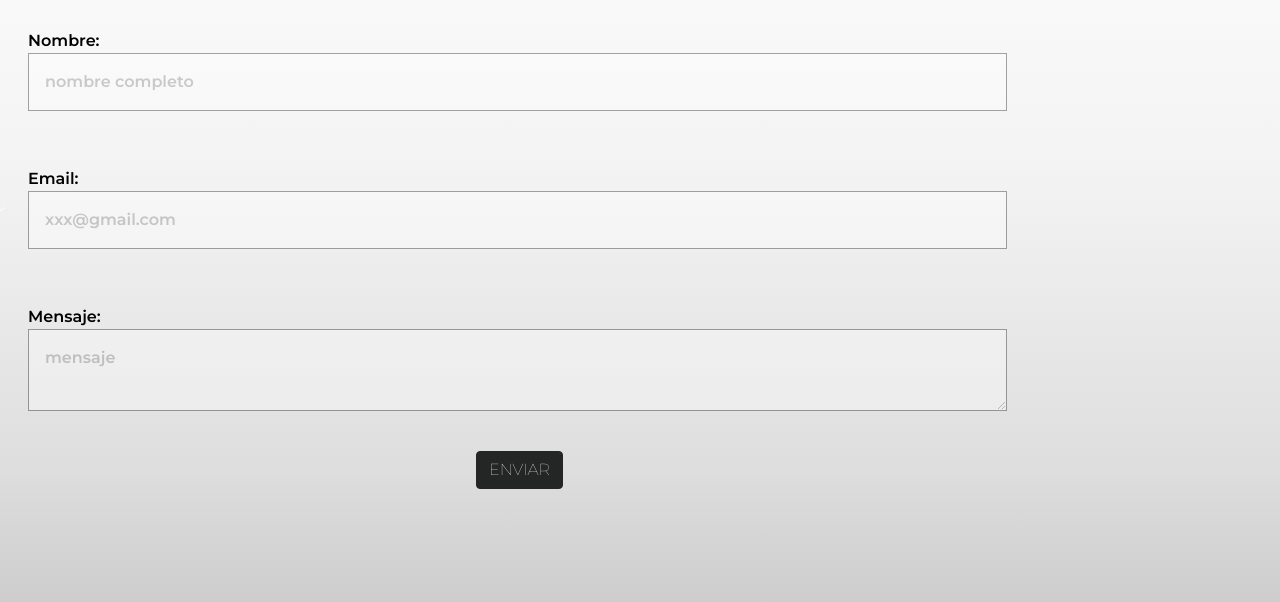
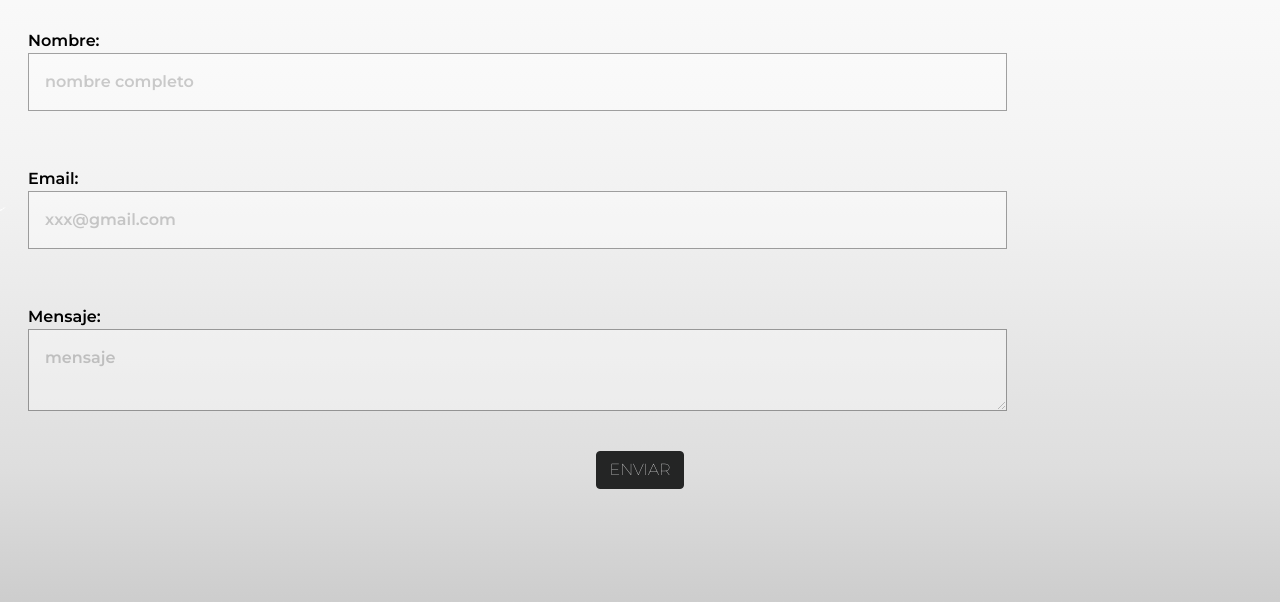
Before and after one commit to denisehellmuth/Lasde-audiovisual, a plain HTML site: page pages/contacto.html in a window 1280 px wide. Shown: the part 163-765 px from the top of the page. Drawn offline with nearby package versions, Linux system fonts and the light colour scheme.

Commit message:
entrega ok

```diff
--- a/scss/estilos.scss
+++ b/scss/estilos.scss
@@ -522,7 +522,6 @@ input:focus, textarea:focus {
   background-color: #1D3557;
 }
 .enviar{
-  width: 1015px;
   text-align: center;
 }
 
```
Also changed, not shown: css/estilos.css, 1 other file.
